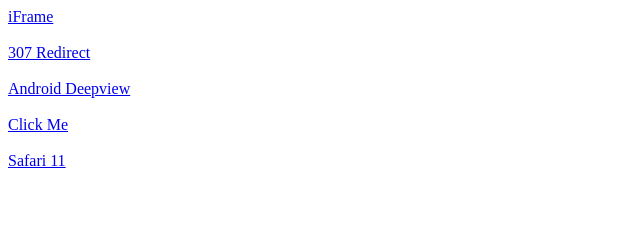
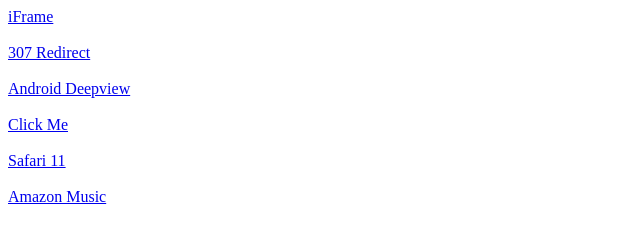
Before and after one commit to ahmednawar/test-pages, a plain HTML site: page links.html in a window 1280 px wide. Shown: the whole page, without its empty margins (0-640 px from the left). Drawn offline with Linux system fonts and the light colour scheme.

Commit message:
Update links.html

```diff
--- a/links.html
+++ b/links.html
@@ -19,6 +19,8 @@
 	<br/>
 	<a href="https://ahmed.link.beta.branch.io/safari11"> Safari 11</a>
 	<br/>
+	<br/>
+	<a href=" https://am.app.link/?channel=default-share&feature=albums&stage=music.amazon.com&%24always_deeplink=false&%24deeplink_authority=music.amazon.com&%24deeplink_path=%2Falbums%2FB001KR9AP8&DEEPVIEWSAB_107318=T1&ref=dm_dv_df_0_0_at_dvaa_T1_dviosab_C&tags[]=DEEPVIEWSIOSAB_118403:C&tags[]=DEEPVIEWSAA_107319:T1"> Amazon Music </a>
 	</body>
 
 </html>
```
